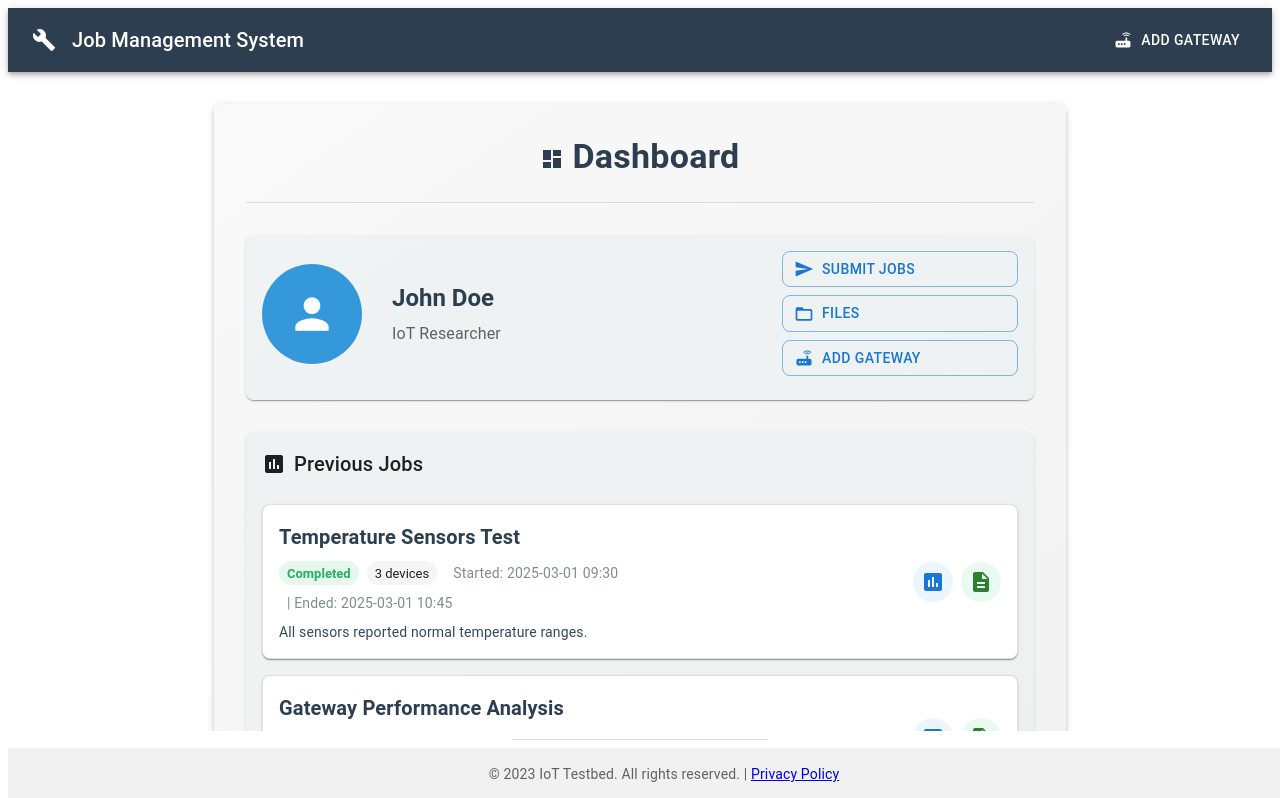
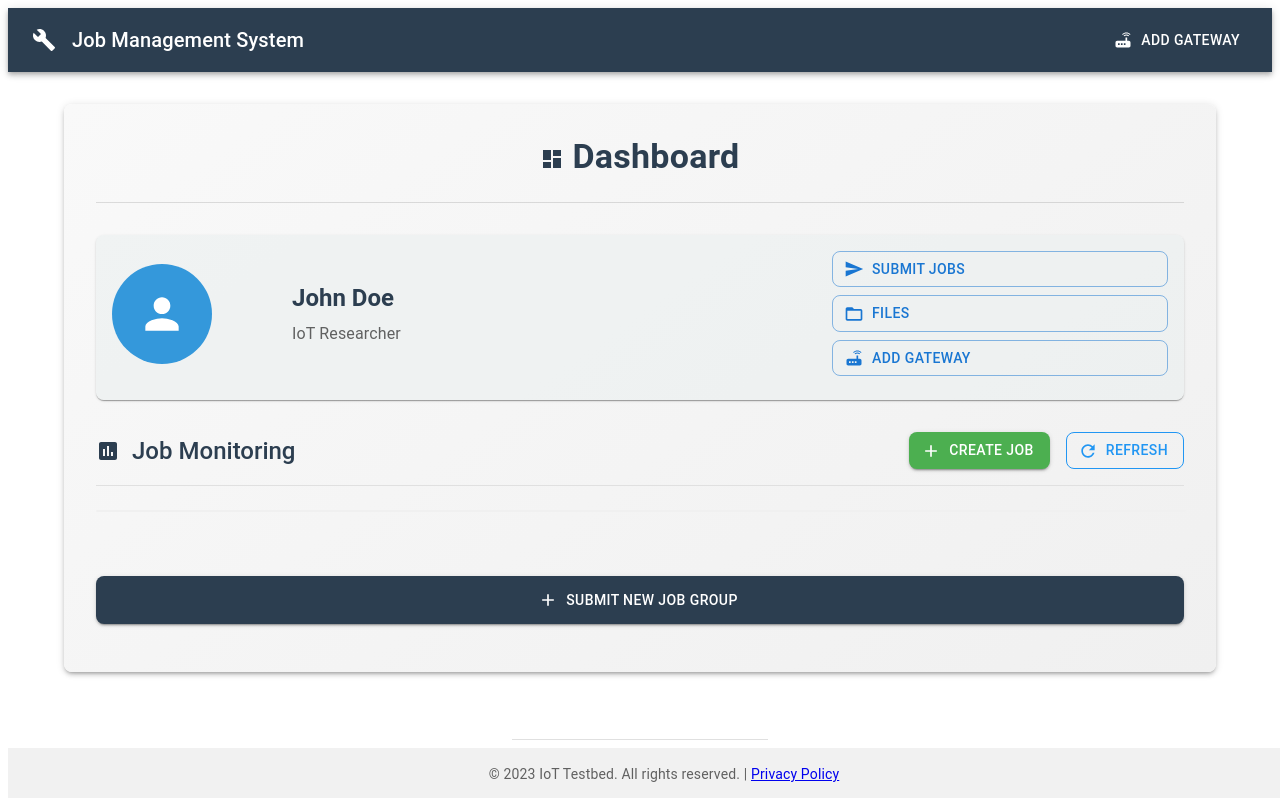
Before and after one commit to UmeshKonduru/iot_testbed_dep, a React (Vite) app in the folder iot_testbed_ui/: page /dashboard in a window 1280 px wide. Shown: the top 798 px of the page. Built offline with nearby package versions, Linux system fonts and the light colour scheme.

Commit message:
Update Dashboard.jsx

```diff
--- a/iot_testbed_ui/src/pages/Dashboard.jsx
+++ b/iot_testbed_ui/src/pages/Dashboard.jsx
@@ -22,6 +22,12 @@ import {
   Card,
   CardContent,
   IconButton,
+  Table,
+  TableBody,
+  TableCell,
+  TableHead,
+  TableRow,
+  Tooltip,
 } from '@mui/material';
 import {
   Build as BuildIcon,
@@ -35,14 +41,19 @@ import {
   Description as DescriptionIcon,
   Send as SendIcon,
   Group as GroupIcon,
+  Refresh as RefreshIcon,
+  Visibility as VisibilityIcon,
+  Add as AddIcon,
+  Search as SearchIcon,
 } from '@mui/icons-material';
 import axios from 'axios';
 
 const Dashboard = () => {
   const [username, setUsername] = useState('John Doe');
   const [userDescription, setUserDescription] = useState('IoT Researcher');
-  const [previousJobs, setPreviousJobs] = useState([]);
+  const [jobGroups, setJobGroups] = useState([]);
   const [loading, setLoading] = useState(true);
+  const [error, setError] = useState('');
 
   // Simulate fetching data on component mount
   useEffect(() => {
@@ -53,40 +64,38 @@ const Dashboard = () => {
         // In a real app, you would fetch from your API
         await new Promise(resolve => setTimeout(resolve, 800)); // simulate network delay
 
-        const dummyJobs = [
-          {
-            id: 1,
-            name: 'Temperature Sensors Test',
-            status: 'Completed',
-            devices: 3,
-            startTime: '2025-03-01 09:30',
-            endTime: '2025-03-01 10:45',
-            results: 'All sensors reported normal temperature ranges.'
-          },
-          {
-            id: 2,
-            name: 'Gateway Performance Analysis',
-            status: 'Running',
-            devices: 4,
-            startTime: '2025-03-05 14:20',
-            endTime: null,
-            results: 'Preliminary results show 95% uptime.'
-          },
-          {
-            id: 3,
-            name: 'Network Latency Benchmark',
-            status: 'Scheduled',
-            devices: 2,
-            startTime: '2025-03-08 08:00',
-            endTime: null,
-            results: 'Waiting to start execution.'
-          }
+        const dummyJobGroups = [
+          // {
+          //   id: 1,
+          //   name: 'Temperature Sensors Test',
+          //   status: 'Completed',
+          //   created_at: '2025-03-01T09:30:00',
+          //   started_at: '2025-03-01T09:35:00',
+          //   completed_at: '2025-03-01T10:45:00'
+          // },
+          // {
+          //   id: 2,
+          //   name: 'Gateway Performance Analysis',
+          //   status: 'Running',
+          //   created_at: '2025-03-05T14:00:00',
+          //   started_at: '2025-03-05T14:20:00',
+          //   completed_at: null
+          // },
+          // {
+          //   id: 3,
+          //   name: 'Network Latency Benchmark',
+          //   status: 'Pending',
+          //   created_at: '2025-03-08T07:30:00',
+          //   started_at: null,
+          //   completed_at: null
+          // }
         ];
 
-        setPreviousJobs(dummyJobs);
+        setJobGroups(dummyJobGroups);
         setLoading(false);
       } catch (error) {
         console.error("Error fetching data:", error);
+        setError('Failed to load job data');
         setLoading(false);
       }
     };
@@ -98,22 +107,27 @@ const Dashboard = () => {
     window.location.href = `/${path}`;
   };
 
-  const handleLogout = () => {
-    // Add logout logic here
-    window.location.href = '/login';
+  const handleRefresh = () => {
+    // Re-fetch data
+    setLoading(true);
+    setTimeout(() => {
+      setLoading(false);
+    }, 800);
   };
 
-  const getStatusColor = (status) => {
-    switch(status) {
-      case 'Completed':
-        return { bg: '#e6f7ee', color: '#27ae60' };
-      case 'Running':
-        return { bg: '#e3f2fd', color: '#2196f3' };
-      case 'Scheduled':
-        return { bg: '#fff8e1', color: '#ffa000' };
-      default:
-        return { bg: '#f5f5f5', color: '#757575' };
-    }
+  const handleRowClick = (groupId) => {
+    handleNavigation(`job-groups/${groupId}`);
+  };
+
+  // Removed getStatusChip as we're handling chip styling directly in the JSX
+
+  const formatDate = (dateString) => {
+    if (!dateString) return '-';
+    return new Date(dateString).toLocaleString();
+  };
+
+  const handleCreateJob = () => {
+    handleNavigation('submit-jobs');
   };
 
   return (
@@ -125,23 +139,14 @@ const Dashboard = () => {
           <Typography variant="h6" component="div" sx={{ flexGrow: 1 }}>
             Job Management System
           </Typography>
-          {/* <Button color="inherit" startIcon={<SendIcon />} onClick={() => handleNavigation('submit-jobs')}>
-            Submit Jobs
-          </Button>
-          <Button color="inherit" startIcon={<FolderOpenIcon />} onClick={() => handleNavigation('files')}>
-            Files
-          </Button> */}
           <Button color="inherit" startIcon={<RouterIcon />} onClick={() => handleNavigation('add-gateway')}>
             Add Gateway
           </Button>
-          {/* <Button color="inherit" startIcon={<AssessmentIcon />} onClick={() => handleNavigation('monitor-jobs')}>
-            Monitor Jobs
-          </Button> */}
         </Toolbar>
       </AppBar>
 
       {/* Main content */}
-      <Container maxWidth="md">
+      <Container maxWidth="lg">
         <Paper
           elevation={3}
           sx={{
@@ -233,110 +238,167 @@ const Dashboard = () => {
                 </CardContent>
               </Card>
 
-              {/* Previous Jobs Section */}
-              <Card sx={{ mt: 4, mb: 4, borderRadius: 2, background: 'rgba(236, 240, 241, 0.6)' }}>
-                <CardContent>
-                  <Typography variant="h6" sx={{ display: 'flex', alignItems: 'center', mb: 3 }}>
-                    <AssessmentIcon sx={{ mr: 1 }} />
-                    Previous Jobs
+              {/* Job Monitoring Section - Matching the simplified version from the screenshots */}
+              <Box sx={{ mt: 4, mb: 4 }}>
+                <Box sx={{
+                  display: 'flex',
+                  justifyContent: 'space-between',
+                  alignItems: 'center',
+                  mb: 3,
+                  pb: 2,
+                  borderBottom: '1px solid #e0e0e0'
+                }}>
+                  <Typography variant="h5" sx={{
+                    display: 'flex',
+                    alignItems: 'center',
+                    fontWeight: 500,
+                    color: '#2c3e50'
+                  }}>
+                    <AssessmentIcon sx={{ mr: 1.5 }} />
+                    Job Monitoring
                   </Typography>
 
-                  {previousJobs.length === 0 ? (
-                    <Typography>No previous jobs found</Typography>
-                  ) : (
-                    previousJobs.map((job) => (
-                      <Paper
-                        key={job.id}
-                        elevation={1}
-                        sx={{
-                          p: 2,
-                          mb: 2,
-                          borderRadius: 2,
-                          border: '1px solid #e0e0e0',
-                          transition: 'all 0.3s ease',
-                          '&:hover': {
-                            boxShadow: '0 4px 8px rgba(0,0,0,0.1)',
-                            borderColor: '#3498db'
-                          }
-                        }}
-                        onClick={() => handleNavigation(`monitor-jobs`)}
-                      >
-                        <Grid container spacing={2} alignItems="center">
-                          <Grid item xs={12} sm={8}>
-                            <Typography variant="h6" sx={{ fontWeight: 'bold', color: '#2c3e50' }}>
-                              {job.name}
-                            </Typography>
-                            <Box sx={{ display: 'flex', alignItems: 'center', mt: 1, flexWrap: 'wrap', gap: 1 }}>
+                  <Box>
+                    <Button
+                      variant="contained"
+                      onClick={handleCreateJob}
+                      startIcon={<AddIcon />}
+                      sx={{
+                        mr: 2,
+                        backgroundColor: '#4CAF50',
+                        borderRadius: 2,
+                        textTransform: 'uppercase',
+                        fontWeight: 500,
+                        px: 2,
+                        '&:hover': {
+                          backgroundColor: '#388E3C',
+                        },
+                      }}
+                    >
+                      Create Job
+                    </Button>
+                    <Button
+                      variant="outlined"
+                      onClick={handleRefresh}
+                      startIcon={loading ? <CircularProgress size={20} /> : <RefreshIcon />}
+                      disabled={loading}
+                      sx={{
+                        borderRadius: 2,
+                        color: '#2196F3',
+                        borderColor: '#2196F3',
+                        textTransform: 'uppercase',
+                        fontWeight: 500,
+                        '&:hover': {
+                          borderColor: '#1976D2',
+                          backgroundColor: 'rgba(33, 150, 243, 0.04)',
+                        }
+                      }}
+                    >
+                      Refresh
+                    </Button>
+                  </Box>
+                </Box>
+
+                {loading ? (
+                  <Box display="flex" justifyContent="center" my={4}>
+                    <CircularProgress />
+                  </Box>
+                ) : (
+                  <Paper sx={{
+                    width: '100%',
+                    overflow: 'hidden',
+                    boxShadow: 'none',
+                    border: '1px solid #f0f0f0',
+                    borderRadius: '8px'
+                  }}>
+                    <Table sx={{ minWidth: 650 }}>
+                      <TableHead sx={{ backgroundColor: '#fafafa' }}>
+                        <TableRow>
+                          {/* <TableCell sx={{ fontWeight: 500, color: '#333', py: 2 }}>Name</TableCell>
+                          <TableCell sx={{ fontWeight: 500, color: '#333', py: 2 }}>Status</TableCell>
+                          <TableCell sx={{ fontWeight: 500, color: '#333', py: 2 }}>Created At</TableCell>
+                          <TableCell sx={{ fontWeight: 500, color: '#333', py: 2 }}>Started At</TableCell>
+                          <TableCell sx={{ fontWeight: 500, color: '#333', py: 2 }}>Completed At</TableCell>
+                          <TableCell sx={{ fontWeight: 500, color: '#333', py: 2 }} align="center">Actions</TableCell> */}
+                        </TableRow>
+                      </TableHead>
+                      <TableBody>
+                        {jobGroups.map((group) => (
+                          <TableRow
+                            key={group.id}
+                            sx={{
+                              cursor: 'pointer',
+                              '&:hover': { backgroundColor: 'rgba(0, 0, 0, 0.01)' },
+                              borderBottom: '1px solid #f0f0f0'
+                            }}
+                          >
+                            <TableCell onClick={() => handleRowClick(group.id)}>
+                              {group.name}
+                            </TableCell>
+                            <TableCell onClick={() => handleRowClick(group.id)}>
                               <Chip
-                                label={job.status}
+                                label={group.status}
+                                sx={{
+                                  borderRadius: '16px',
+                                  backgroundColor:
+                                    group.status.toLowerCase() === 'completed' ? 'rgba(76, 175, 80, 0.1)' :
+                                    group.status.toLowerCase() === 'running' ? 'rgba(33, 150, 243, 0.1)' :
+                                    group.status.toLowerCase() === 'pending' ? 'rgba(255, 152, 0, 0.1)' :
+                                    'rgba(158, 158, 158, 0.1)',
+                                  color:
+                                    group.status.toLowerCase() === 'completed' ? '#388E3C' :
+                                    group.status.toLowerCase() === 'running' ? '#1976D2' :
+                                    group.status.toLowerCase() === 'pending' ? '#F57C00' :
+                                    '#616161',
+                                  border:
+                                    group.status.toLowerCase() === 'completed' ? '1px solid #81C784' :
+                                    group.status.toLowerCase() === 'running' ? '1px solid #64B5F6' :
+                                    group.status.toLowerCase() === 'pending' ? '1px solid #FFB74D' :
+                                    '1px solid #E0E0E0',
+                                  fontWeight: 500,
+                                  fontSize: '0.75rem'
+                                }}
                                 size="small"
-                                sx={{
-                                  backgroundColor: getStatusColor(job.status).bg,
-                                  color: getStatusColor(job.status).color,
-                                  fontWeight: 'bold'
-                                }}
                               />
-                              <Chip
-                                label={`${job.devices} devices`}
+                            </TableCell>
+                            <TableCell onClick={() => handleRowClick(group.id)}>
+                              {formatDate(group.created_at)}
+                            </TableCell>
+                            <TableCell onClick={() => handleRowClick(group.id)}>
+                              {formatDate(group.started_at)}
+                            </TableCell>
+                            <TableCell onClick={() => handleRowClick(group.id)}>
+                              {formatDate(group.completed_at)}
+                            </TableCell>
+                            <TableCell align="center">
+                              <IconButton
+                                onClick={() => handleRowClick(group.id)}
                                 size="small"
-                                sx={{ backgroundColor: '#f5f5f5' }}
-                              />
-                              <Typography variant="body2" sx={{ color: '#7f8c8d', ml: 1 }}>
-                                Started: {job.startTime}
-                              </Typography>
-                              {job.endTime && (
-                                <Typography variant="body2" sx={{ color: '#7f8c8d', ml: 1 }}>
-                                  | Ended: {job.endTime}
-                                </Typography>
-                              )}
-                            </Box>
-                            <Typography variant="body2" sx={{ mt: 1, color: '#34495e' }}>
-                              {job.results}
-                            </Typography>
-                          </Grid>
-                          <Grid item xs={12} sm={4} sx={{ textAlign: 'right' }}>
-                            <IconButton
-                              color="primary"
-                              sx={{
-                                backgroundColor: 'rgba(52, 152, 219, 0.1)',
-                                '&:hover': {
-                                  backgroundColor: 'rgba(52, 152, 219, 0.2)',
-                                }
-                              }}
-                              onClick={(e) => {
-                                e.stopPropagation();
-                                handleNavigation(`monitor-jobs`);
-                              }}
-                            >
-                              <AssessmentIcon />
-                            </IconButton>
-                            <IconButton
-                              sx={{
-                                ml: 1,
-                                backgroundColor: 'rgba(46, 204, 113, 0.1)',
-                                '&:hover': {
-                                  backgroundColor: 'rgba(46, 204, 113, 0.2)',
-                                }
-                              }}
-                              onClick={(e) => {
-                                e.stopPropagation();
-                                handleNavigation(`monitor-jobs`);
-                              }}
-                            >
-                              <DescriptionIcon color="success" />
-                            </IconButton>
-                          </Grid>
-                        </Grid>
-                      </Paper>
-                    ))
-                  )}
-                </CardContent>
-              </Card>
+                                sx={{ color: '#2196F3' }}
+                              >
+                                <VisibilityIcon />
+                              </IconButton>
+                            </TableCell>
+                          </TableRow>
+                        ))}
+                      </TableBody>
+                    </Table>
+                  </Paper>
+                )}
+
+                {error && (
+                  <Box sx={{ mt: 2, p: 2, backgroundColor: '#ffebee', borderRadius: 2 }}>
+                    <Typography color="error">
+                      {error}
+                    </Typography>
+                  </Box>
+                )}
+              </Box>
 
               <Button
                 variant="contained"
                 fullWidth
-                startIcon={<SendIcon />}
+                startIcon={<AddIcon />}
                 onClick={() => handleNavigation('submit-jobs')}
                 sx={{
                   mt: 4,
```
